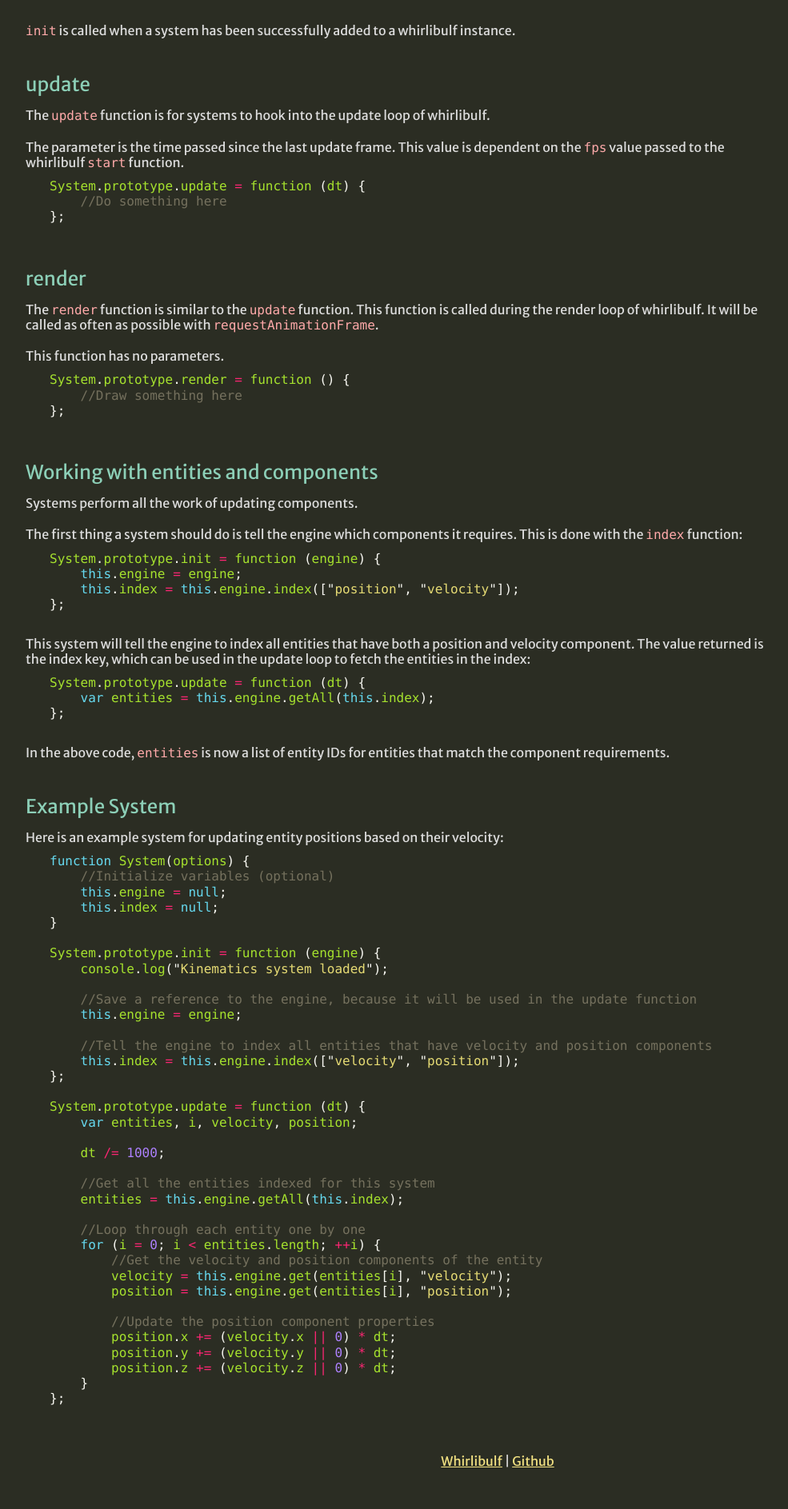
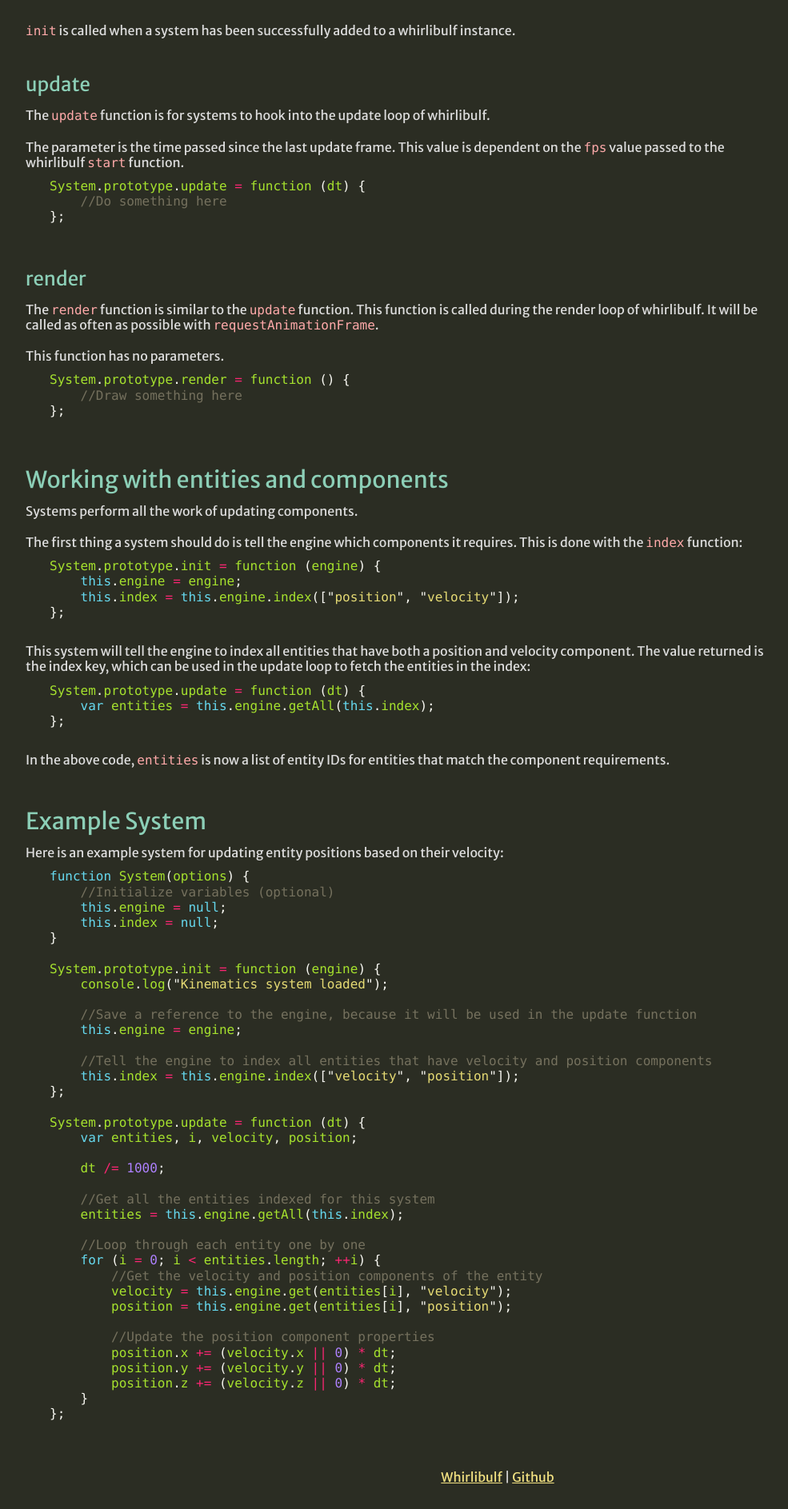
Before and after one commit to whirlibulf/engine, a Jekyll site: the page built from docs/systems.md, in a window 1280 px wide. Shown: the part 539-2426 px from the top of the page at 80% size, without its empty margins (18-1003 px from the left). Built offline with Jekyll 4.4.1, drawn with Linux system fonts in a browser that asks for light colours; some web fonts are replaced.

Commit message:
Update code styling

```diff
--- a/docs/systems.md
+++ b/docs/systems.md
@@ -55,7 +55,7 @@ System.prototype.render = function () {
 };
 {% endhighlight %}
 
-### Working with entities and components
+## Working with entities and components
 
 Systems perform all the work of updating components.
 
@@ -80,7 +80,7 @@ System.prototype.update = function (dt) {
 
 In the above code, `entities` is now a list of entity IDs for entities that match the component requirements.
 
-### Example System
+## Example System
 
 Here is an example system for updating entity positions based on their velocity:
 
```
